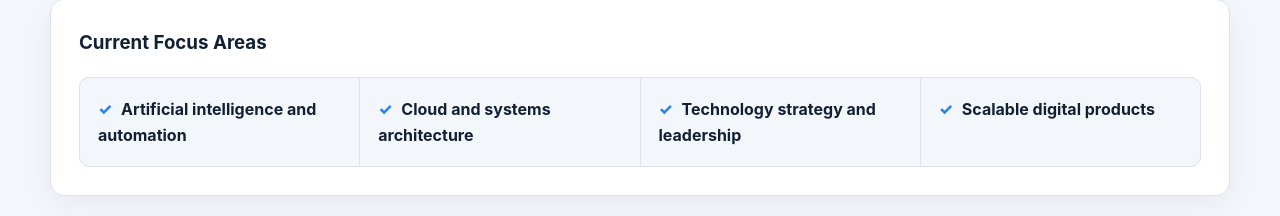
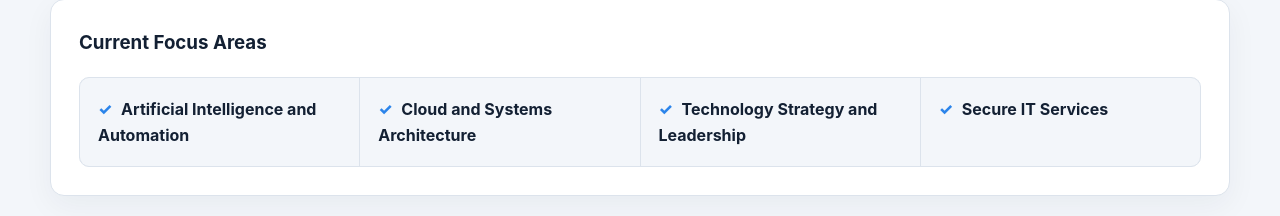
Before and after one commit to TimBootleBC/BC-TimBootleWebsite, a plain HTML site: page index.html in a window 1280 px wide. Shown: the part 1216-1432 px from the top of the page. Drawn offline with Linux system fonts and the light colour scheme.

Commit message:
Update focus areas with new capitalization and item

```diff
--- a/index.html
+++ b/index.html
@@ -87,10 +87,10 @@
       <section class="current-focus" aria-labelledby="current-focus-heading">
         <h3 id="current-focus-heading">Current Focus Areas</h3>
         <ul class="focus-grid">
-          <li>Artificial intelligence and automation</li>
-          <li>Cloud and systems architecture</li>
-          <li>Technology strategy and leadership</li>
-          <li>Scalable digital products</li>
+          <li>Artificial Intelligence and Automation</li>
+          <li>Cloud and Systems Architecture</li>
+          <li>Technology Strategy and Leadership</li>
+          <li>Secure IT Services</li>
         </ul>
       </section>
     </div>
```
